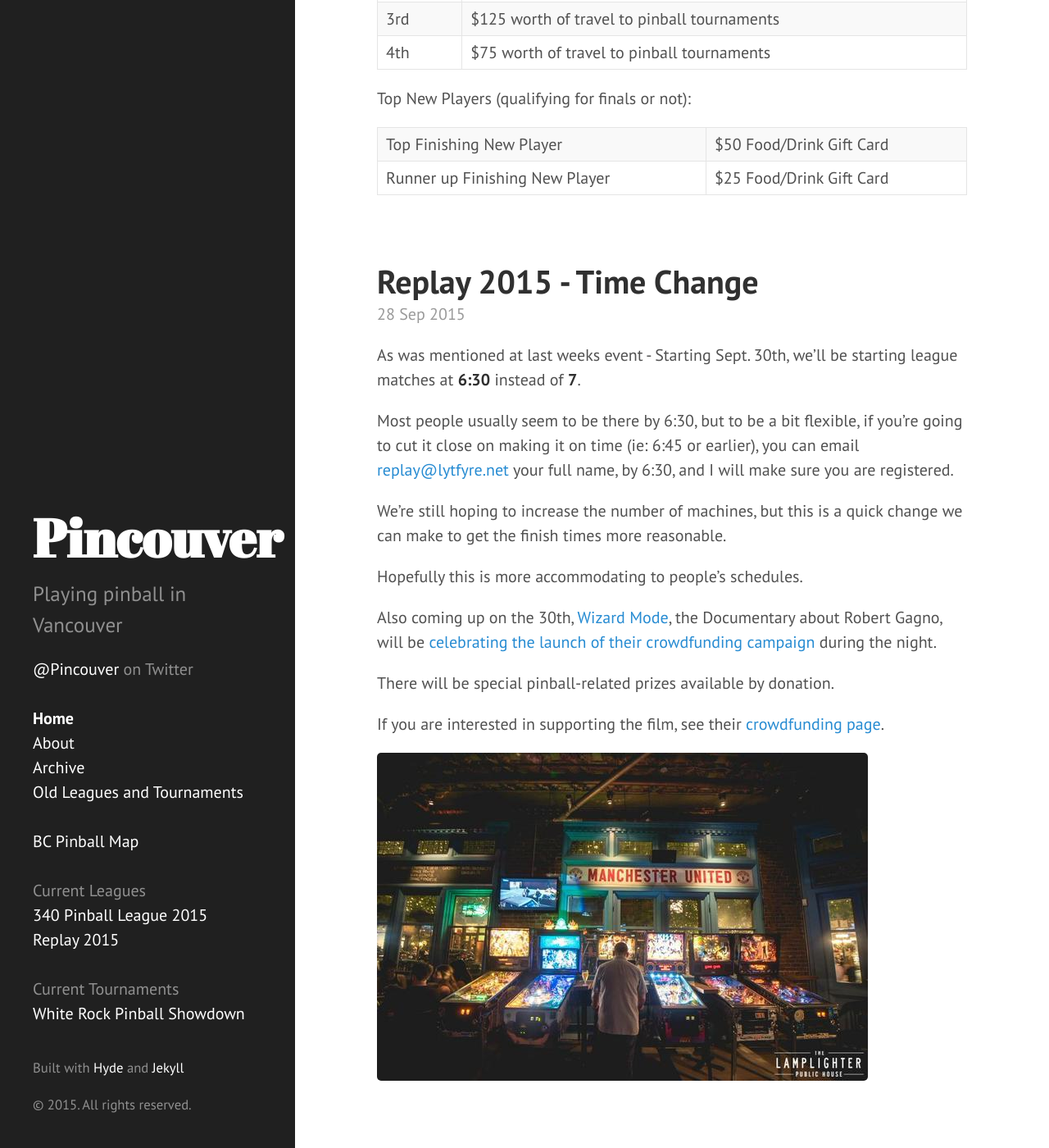
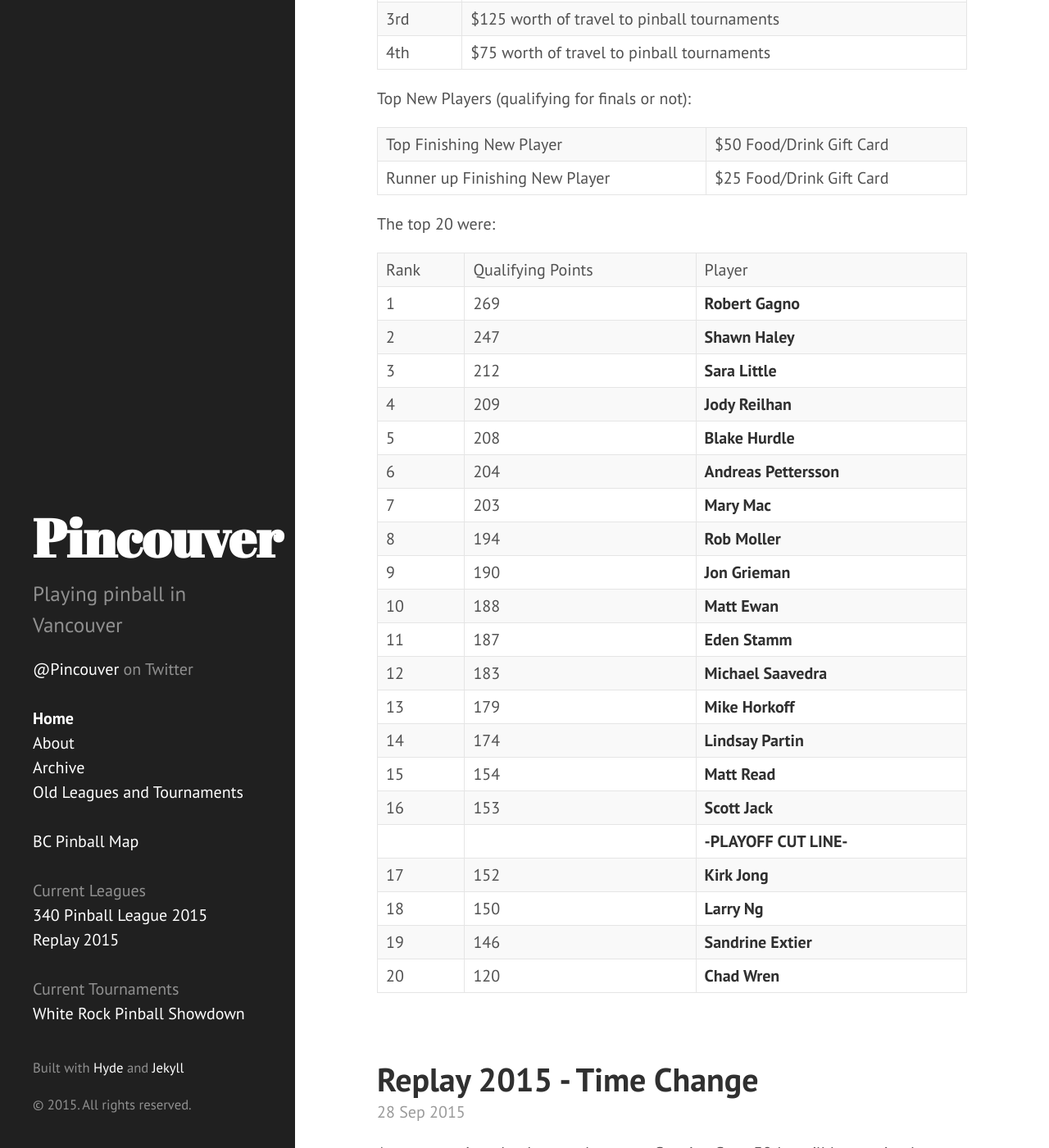
Before and after one commit to lytfyre/VancouverPinball, a Jekyll site: the page built from index.html, in a window 1280 px wide and 1400 px high, scrolled down 956 px. Shown: the whole window at 82% size. Built offline with Jekyll 4.4.1, drawn with Linux system fonts in a browser that asks for light colours; the list of posts is cut into pages by our own code.

Commit message:
Add finals cut details

```diff
--- a/_posts/2015-11-24-replay2015-prizes.md
+++ b/_posts/2015-11-24-replay2015-prizes.md
@@ -36,3 +36,28 @@ Top New Players (qualifying for finals or not):
 
 | Top Finishing New Player | $50 Food/Drink Gift Card |
 | Runner up Finishing New Player | $25 Food/Drink Gift Card |
+
+The top 20 were:
+
+| Rank | Qualifying Points | Player |
+| 1 | 269 | **Robert Gagno** |
+| 2 | 247 | **Shawn Haley** |
+| 3 | 212 | **Sara Little** |
+| 4 | 209 | **Jody Reilhan** |
+| 5 | 208 | **Blake Hurdle** |
+| 6 | 204 | **Andreas Pettersson** |
+| 7 | 203 | **Mary Mac** |
+| 8 | 194 | **Rob Moller** |
+| 9 | 190 | **Jon Grieman** |
+| 10 | 188 | **Matt Ewan** |
+| 11 | 187 | **Eden Stamm** |
+| 12 | 183 | **Michael Saavedra** |
+| 13 | 179 | **Mike Horkoff** |
+| 14 | 174 | **Lindsay Partin** |
+| 15 | 154 | **Matt Read** |
+| 16 | 153 | **Scott Jack** |
+|    |     | **-PLAYOFF CUT LINE-** |
+| 17 | 152 | **Kirk Jong** |
+| 18 | 150 | **Larry Ng** |
+| 19 | 146 | **Sandrine Extier** |
+| 20 | 120 | **Chad Wren** |
--- a/leagues/replay2015.md
+++ b/leagues/replay2015.md
@@ -49,9 +49,37 @@ IFPA WPPR points will be awarded for your performance across the entire season.
 
 Finals Format:
 
-The top 16 players qualify for finals. In the event that a qualified player does not attend, the next highest qualified player will be considered qualified.
+The **top 16** players qualify for finals. In the event that a qualified player does not attend, the next highest qualified player will be considered qualified.
+
+The top 20:
+
+| Rank | Qualifying Points | Player |
+| 1 | 269 | **Robert Gagno** |
+| 2 | 247 | **Shawn Haley** |
+| 3 | 212 | **Sara Little** |
+| 4 | 209 | **Jody Reilhan** |
+| 5 | 208 | **Blake Hurdle** |
+| 6 | 204 | **Andreas Pettersson** |
+| 7 | 203 | **Mary Mac** |
+| 8 | 194 | **Rob Moller** |
+| 9 | 190 | **Jon Grieman** |
+| 10 | 188 | **Matt Ewan** |
+| 11 | 187 | **Eden Stamm** |
+| 12 | 183 | **Michael Saavedra** |
+| 13 | 179 | **Mike Horkoff** |
+| 14 | 174 | **Lindsay Partin** |
+| 15 | 154 | **Matt Read** |
+| 16 | 153 | **Scott Jack** |
+|    |     | **-PLAYOFF CUT LINE-** |
+| 17 | 152 | **Kirk Jong** |
+| 18 | 150 | **Larry Ng** |
+| 19 | 146 | **Sandrine Extier** |
+| 20 | 120 | **Chad Wren** |
 
 Finals will take place Dec. 9th, starting at 7PM.
+
+Players will play in rounds of 4 player matches, initial seeding by league performance. Each round will eliminate 2 players from each group.
+The number of games each round will increase as we approach the final winners. Scoring per game will be 4/2/1/0
 
 ## Prizes
 
```
